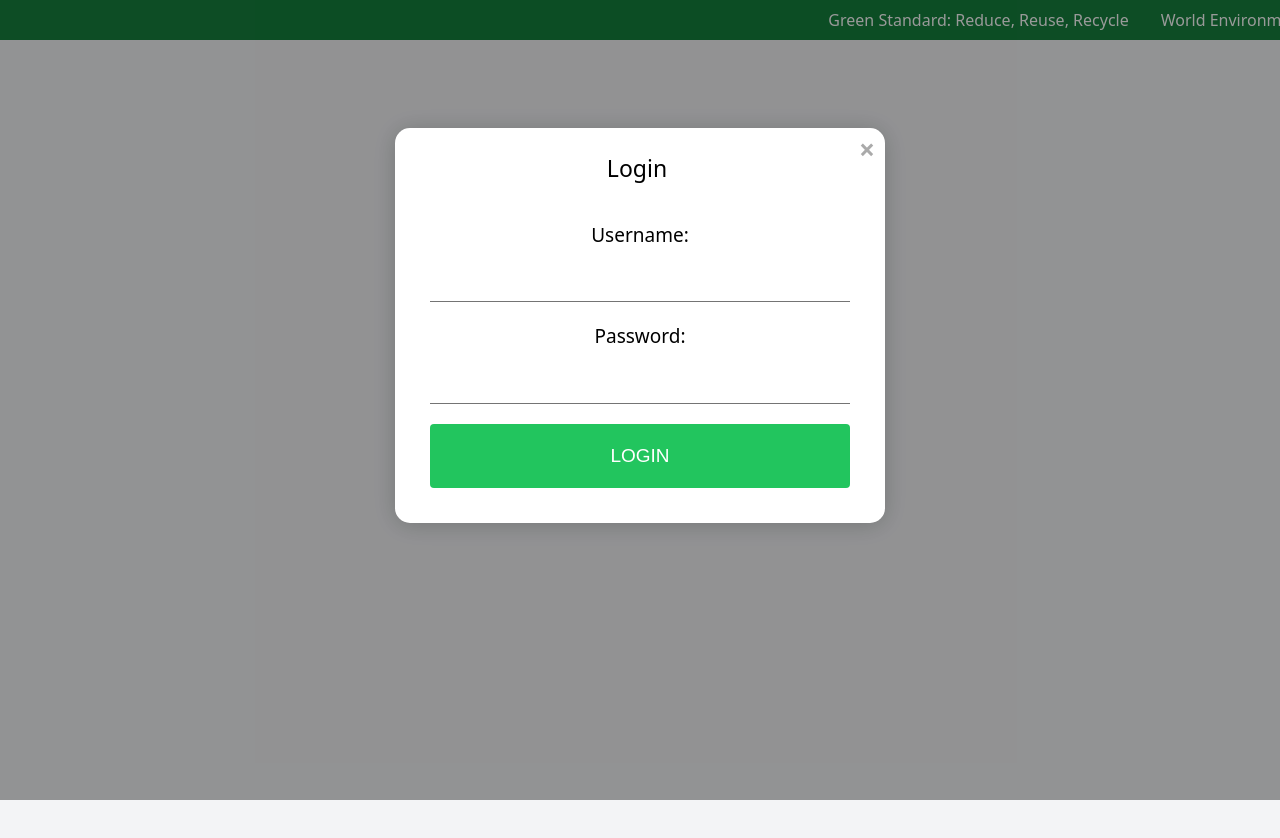
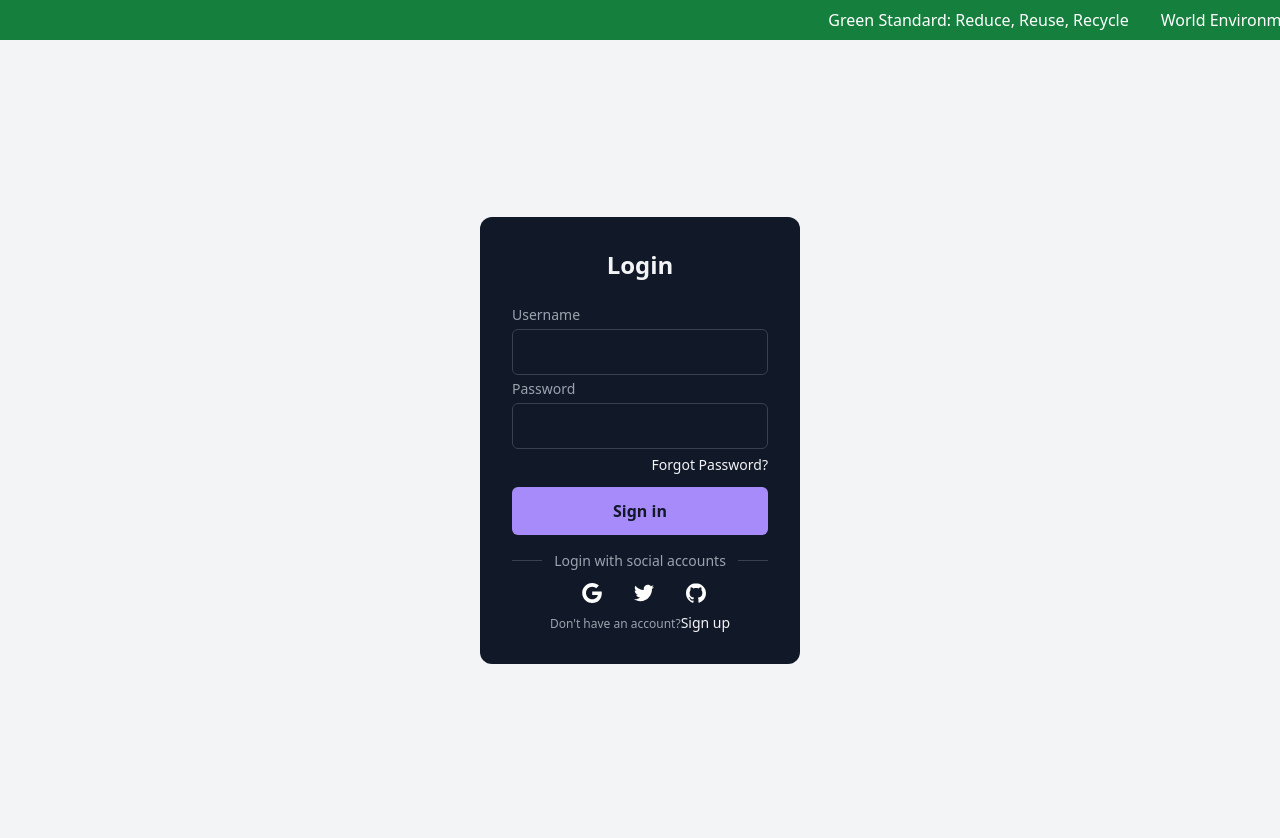
Before and after one commit to DenzilSerrao/Dashboard-For-Swacchta-using-AI-based-Image-analysis-Team-13-, a React (Vite) app in the folder client/: page / in a window 1280 px wide. Built offline with nearby package versions, Linux system fonts and the light colour scheme.

Commit message:
added login through google

```diff
--- a/client/src/components/Login.tsx
+++ b/client/src/components/Login.tsx
@@ -24,60 +24,50 @@
   };
 
   return (
-    <div>
-        {/* <div id="login-modal" className="modal">
-          <div className="modal-content">
-            <span className="close-button">&times;</span>
-            <h2>Login</h2>
-            <form id="login-form" onSubmit={handleSubmit}>
-              <label htmlFor="username">Username:</label>
-              <input
-                type="text"
-                id="username"
-                value={username}
-                onChange={(e) => setUsername(e.target.value)}
-                required
-              />
-              <label htmlFor="password">Password:</label>
-              <input
-                type="password"
-                id="password"
-                value={password}
-                onChange={(e) => setPassword(e.target.value)}
-                required
-              />
-              {error && <p className="error">{error}</p>}
-              <button type="submit">Login</button>
-            </form>
-          </div>
-        </div> */}
-                <div id="login-modal" className="modal">
-          <div className="modal-content">
-            <span className="close-button">&times;</span>
-            <h2>Login</h2>
-            <form id="login-form" onSubmit={handleSubmit}>
-              <label htmlFor="username">Username:</label>
-              <input
-                type="text"
-                id="username"
-                value={username}
-                onChange={(e) => setUsername(e.target.value)}
-                required
-              />
-              <label htmlFor="password">Password:</label>
-              <input
-                type="password"
-                id="password"
-                value={password}
-                onChange={(e) => setPassword(e.target.value)}
-                required
-              />
-              {error && <p className="error">{error}</p>}
-              <button type="submit">Login</button>
-            </form>
+
+       <div className="form-container">
+      <p className="title">Login</p>
+      <form className="form">
+        <div className="input-group">
+          <label htmlFor="username">Username</label>
+          <input type="text" name="username" id="username" placeholder="" />
+        </div>
+        <div className="input-group">
+          <label htmlFor="password">Password</label>
+          <input type="password" name="password" id="password" placeholder="" />
+          <div className="forgot">
+            <a href="#" rel="noopener noreferrer">Forgot Password?</a>
           </div>
         </div>
+        <button type="submit" className="sign">Sign in</button>
+      </form>
+      <div className="social-message">
+        <div className="line"></div>
+        <p className="message">Login with social accounts</p>
+        <div className="line"></div>
+      </div>
+      <div className="social-icons">
+        <button aria-label="Log in with Google" className="icon">
+          <svg xmlns="http://www.w3.org/2000/svg" viewBox="0 0 32 32" className="w-5 h-5 fill-current">
+            <path d="M16.318 13.714v5.484h9.078c-0.37 2.354-2.745 6.901-9.078 6.901-5.458 0-9.917-4.521-9.917-10.099s4.458-10.099 9.917-10.099c3.109 0 5.193 1.318 6.38 2.464l4.339-4.182c-2.786-2.599-6.396-4.182-10.719-4.182-8.844 0-16 7.151-16 16s7.156 16 16 16c9.234 0 15.365-6.49 15.365-15.635 0-1.052-0.115-1.854-0.255-2.651z"></path>
+          </svg>
+        </button>
+        <button aria-label="Log in with Twitter" className="icon">
+          <svg xmlns="http://www.w3.org/2000/svg" viewBox="0 0 32 32" className="w-5 h-5 fill-current">
+            <path d="M31.937 6.093c-1.177 0.516-2.437 0.871-3.765 1.032 1.355-0.813 2.391-2.099 2.885-3.631-1.271 0.74-2.677 1.276-4.172 1.579-1.192-1.276-2.896-2.079-4.787-2.079-3.625 0-6.563 2.937-6.563 6.557 0 0.521 0.063 1.021 0.172 1.495-5.453-0.255-10.287-2.875-13.52-6.833-0.568 0.964-0.891 2.084-0.891 3.303 0 2.281 1.161 4.281 2.916 5.457-1.073-0.031-2.083-0.328-2.968-0.817v0.079c0 3.181 2.26 5.833 5.26 6.437-0.547 0.145-1.131 0.229-1.724 0.229-0.421 0-0.823-0.041-1.224-0.115 0.844 2.604 3.26 4.5 6.14 4.557-2.239 1.755-5.077 2.801-8.135 2.801-0.521 0-1.041-0.025-1.563-0.088 2.917 1.86 6.36 2.948 10.079 2.948 12.067 0 18.661-9.995 18.661-18.651 0-0.276 0-0.557-0.021-0.839 1.287-0.917 2.401-2.079 3.281-3.396z"></path>
+          </svg>
+        </button>
+        <button aria-label="Log in with GitHub" className="icon">
+          <svg xmlns="http://www.w3.org/2000/svg" viewBox="0 0 32 32" className="w-5 h-5 fill-current">
+            <path d="M16 0.396c-8.839 0-16 7.167-16 16 0 7.073 4.584 13.068 10.937 15.183 0.803 0.151 1.093-0.344 1.093-0.772 0-0.38-0.009-1.385-0.015-2.719-4.453 0.964-5.391-2.151-5.391-2.151-0.729-1.844-1.781-2.339-1.781-2.339-1.448-0.989 0.115-0.968 0.115-0.968 1.604 0.109 2.448 1.645 2.448 1.645 1.427 2.448 3.744 1.74 4.661 1.328 0.14-1.031 0.557-1.74 1.011-2.135-3.552-0.401-7.287-1.776-7.287-7.907 0-1.751 0.62-3.177 1.645-4.297-0.177-0.401-0.719-2.031 0.141-4.235 0 0 1.339-0.427 4.4 1.641 1.281-0.355 2.641-0.532 4-0.541 1.36 0.009 2.719 0.187 4 0.541 3.043-2.068 4.381-1.641 4.381-1.641 0.859 2.204 0.317 3.833 0.161 4.235 1.015 1.12 1.635 2.547 1.635 4.297 0 6.145-3.74 7.5-7.296 7.891 0.556 0.479 1.077 1.464 1.077 2.959 0 2.14-0.020 3.864-0.020 4.385 0 0.416 0.28 0.916 1.104 0.755 6.4-2.093 10.979-8.093 10.979-15.156 0-8.833-7.161-16-16-16z"></path>
+          </svg>
+        </button>
+      </div>
+      <p className="signup">Don't have an account?
+        <a href="#" className="">Sign up</a>
+      </p>
     </div>
+
 
   );
 };
--- a/client/src/index.css
+++ b/client/src/index.css
@@ -66,89 +66,129 @@
     0% { transform: translateX(100%); }
     100% { transform: translateX(-100%); }
   }
-  .modal {
-/* Hidden by default */
-  position: fixed;
-  z-index: 1;
-  left: 0;
-  top: 0;
-  width: 100%;
-  height: 100%;
-  overflow: auto;
-  background-color: rgba(0, 0, 0, 0.4); /* Black with opacity */
+ /* From Uiverse.io by Yaya12085 */
+.form-container {
+  width: 320px;
+  border-radius: 0.75rem;
+  background-color: rgba(17, 24, 39, 1);
+  padding: 2rem;
+  color: rgba(243, 244, 246, 1);
 }
 
-/* Modal Content */
-.modal-content {
-  background-color: #fff;
-  margin: 10% auto;
-  padding: 0;
-  border-radius: 15px;
-  width: 490px;
-  max-width: 80%;
-  box-shadow: 0 2px 25px rgba(0, 0, 0, 0.2);
+.title {
+  text-align: center;
+  font-size: 1.5rem;
+  line-height: 2rem;
+  font-weight: 700;
 }
 
-.modal-content h2 {
-  font-weight: 300;
-  text-align: center;
-  margin: 0;
-  padding-top: 23px;
-  padding-left: 20px;
-  font-size: 23px;
+.form {
+  margin-top: 1.5rem;
 }
 
-/* Close Button */
-.close-button {
-  color: #aaa;
-  float: right;
-  font-size: 28px;
-  font-weight: bold;
-  padding-right: 10px;
-  cursor: pointer;
+.input-group {
+  margin-top: 0.25rem;
+  font-size: 0.875rem;
+  line-height: 1.25rem;
 }
 
-.close-button:hover,
-.close-button:focus {
-  color: #000;
-  text-decoration: none;
-  cursor: pointer;
+.input-group label {
+  display: block;
+  color: rgba(156, 163, 175, 1);
+  margin-bottom: 4px;
 }
 
-/* Login Form */
-#login-form {
-  padding: 35px;
-  text-align: center;
-  font-size: 19px;
+.input-group input {
+  width: 100%;
+  border-radius: 0.375rem;
+  border: 1px solid rgba(55, 65, 81, 1);
+  outline: 0;
+  background-color: rgba(17, 24, 39, 1);
+  padding: 0.75rem 1rem;
+  color: rgba(243, 244, 246, 1);
 }
 
-/* Input Fields */
-#login-form input[type="text"],
-#login-form input[type="password"] {
-  font-size: 18px;
-  width: 100%;
-  padding: 10px;
-  margin-bottom: 20px;
-  margin-top: 5px;
-  border: none;
-  border-bottom: 1px solid #747474;
-  outline: none;
-  transition: all .2s;
+.input-group input:focus {
+  border-color: rgba(167, 139, 250);
 }
 
-/* Action Buttons */
-#login-form button[type="submit"] {
+.forgot {
+  display: flex;
+  justify-content: flex-end;
+  font-size: 0.75rem;
+  line-height: 1rem;
+  color: rgba(156, 163, 175,1);
+  margin: 8px 0 14px 0;
+}
+
+.forgot a,.signup a {
+  color: rgba(243, 244, 246, 1);
+  text-decoration: none;
+  font-size: 14px;
+}
+
+.forgot a:hover, .signup a:hover {
+  text-decoration: underline rgba(167, 139, 250, 1);
+}
+
+.sign {
+  display: block;
   width: 100%;
-  padding: 18px;
-  background-color: #22c55e;
-  color: #fff;
-  text-transform: uppercase;
+  background-color: rgba(167, 139, 250, 1);
+  padding: 0.75rem;
+  text-align: center;
+  color: rgba(17, 24, 39, 1);
   border: none;
-  border-radius: 4px;
-  cursor: pointer;
-  font-family: 'Rubik', sans-serif;
-  transition: all .3s;
+  border-radius: 0.375rem;
+  font-weight: 600;
 }
+
+.social-message {
+  display: flex;
+  align-items: center;
+  padding-top: 1rem;
+}
+
+.line {
+  height: 1px;
+  flex: 1 1 0%;
+  background-color: rgba(55, 65, 81, 1);
+}
+
+.social-message .message {
+  padding-left: 0.75rem;
+  padding-right: 0.75rem;
+  font-size: 0.875rem;
+  line-height: 1.25rem;
+  color: rgba(156, 163, 175, 1);
+}
+
+.social-icons {
+  display: flex;
+  justify-content: center;
+}
+
+.social-icons .icon {
+  border-radius: 0.125rem;
+  padding: 0.75rem;
+  border: none;
+  background-color: transparent;
+  margin-left: 8px;
+}
+
+.social-icons .icon svg {
+  height: 1.25rem;
+  width: 1.25rem;
+  fill: #fff;
+}
+
+.signup {
+  text-align: center;
+  font-size: 0.75rem;
+  line-height: 1rem;
+  color: rgba(156, 163, 175, 1);
+}
+
 
 /* Responsive Styles */
 @media (max-width: 650px) {
```
